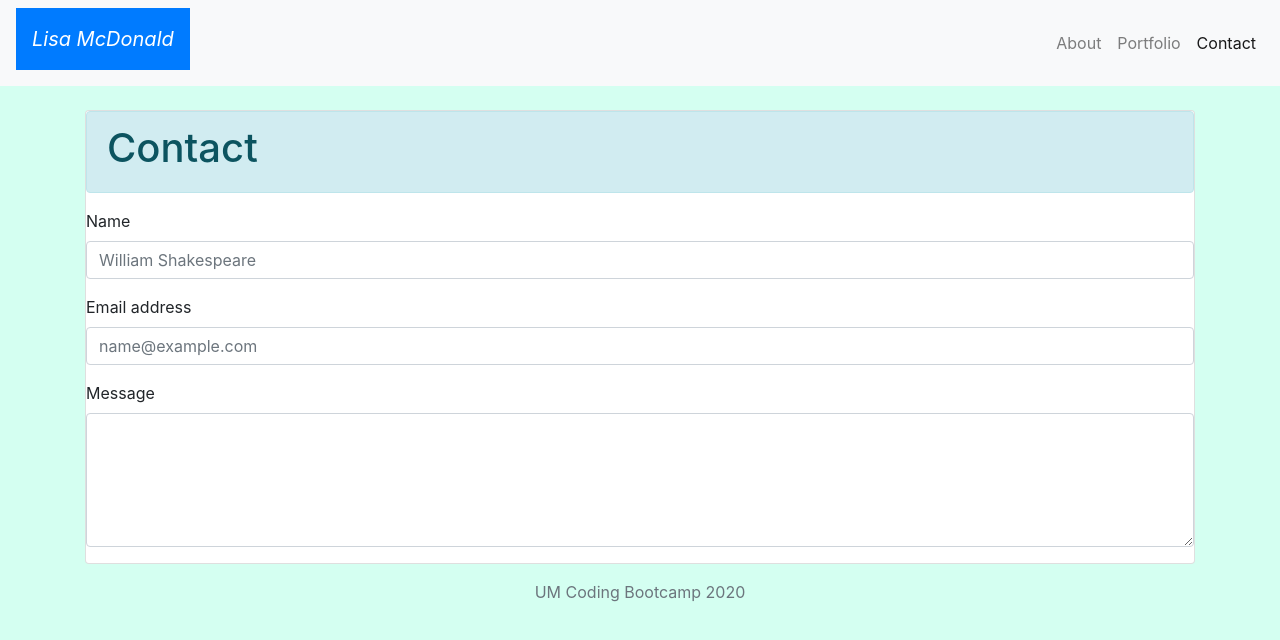
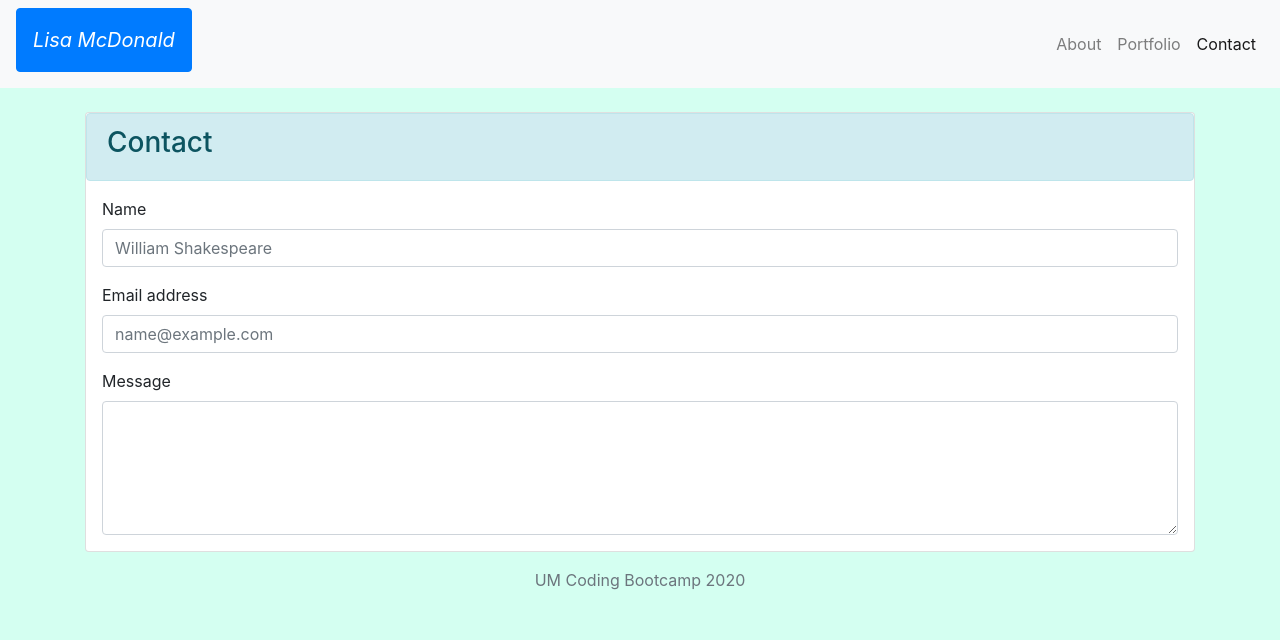
Before and after one commit to LisaMcGautier/homework2, a plain HTML site: page contact.html in a window 1280 px wide. Drawn offline with nearby package versions, Linux system fonts and the light colour scheme.

Commit message:
Additional Tweaks

```diff
--- a/contact.html
+++ b/contact.html
@@ -22,7 +22,7 @@
     <body>
 
         <nav class="navbar navbar-expand-lg navbar-light bg-light">
-        <a class="navbar-brand p-3 mb-2 bg-primary text-white font-italic" href="#">Lisa McDonald</a>
+            <a class="navbar-brand p-3 mb-2 bg-primary btn btn-outline-primary text-white font-italic" href="#">Lisa McDonald</a>
             <!-- <button class="navbar-toggler" type="button" data-toggle="collapse" data-target="#navbarNavAltMarkup" aria-controls="navbarNavAltMarkup" aria-expanded="false" aria-label="Toggle navigation">
                 <span class="navbar-toggler-icon"></span>
             </button> -->
@@ -40,25 +40,23 @@
     <main class="container">
         <div class="card">
             <div class="alert alert-info" role="alert">
-                <h1>Contact</h1>
+                <h3>Contact</h3>
             </div>
 
-            <div class="form-group">
+            <div class="form-group pl-3 pr-3">
                 <label for="exampleFormControlInput1">Name</label>
                 <input type="text" class="form-control" id="exampleFormControlInput1" placeholder="William Shakespeare">
             </div>
-            <div class="form-group">
+            <div class="form-group pl-3 pr-3">
                 <label for="exampleFormControlInput1">Email address</label>
                 <input type="email" class="form-control" id="exampleFormControlInput1" placeholder="name@example.com">
             </div>
-            <div class="form-group">
+            <div class="form-group pl-3 pr-3">
                 <label for="exampleFormControlTextarea1">Message</label>
                 <textarea class="form-control" id="exampleFormControlTextarea1" rows="5"></textarea>
             </div>
         </div>
-
     </main>
-
 
     <footer class="text-center footer mt-auto py-3">
         <div class="container">
```
Also changed, not shown: index.html (+3 -6 lines), portfolio.html (+2 -27 lines). Lines whose indentation alone changed are shown as unchanged.
